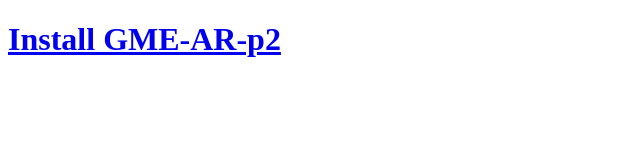
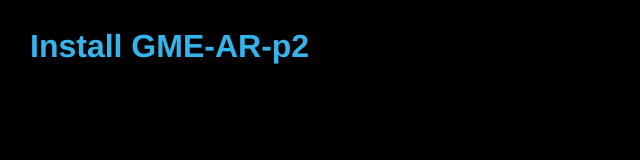
Before and after one commit to JMW-dX-LDN/gme-ar-2023-deployment, a plain HTML site: page index.html in a window 1280 px wide. Shown: the whole page, without its empty margins (0-640 px from the left). Drawn offline with Linux system fonts and the light colour scheme.

Commit message:
Add styling

```diff
--- /dev/null
+++ b/css/reset.css
@@ -0,0 +1,48 @@
+/* http://meyerweb.com/eric/tools/css/reset/
+   v2.0 | 20110126
+   License: none (public domain)
+*/
+
+html, body, div, span, applet, object, iframe,
+h1, h2, h3, h4, h5, h6, p, blockquote, pre,
+a, abbr, acronym, address, big, cite, code,
+del, dfn, em, img, ins, kbd, q, s, samp,
+small, strike, strong, sub, sup, tt, var,
+b, u, i, center,
+dl, dt, dd, ol, ul, li,
+fieldset, form, label, legend,
+table, caption, tbody, tfoot, thead, tr, th, td,
+article, aside, canvas, details, embed,
+figure, figcaption, footer, header, hgroup,
+menu, nav, output, ruby, section, summary,
+time, mark, audio, video {
+	margin: 0;
+	padding: 0;
+	border: 0;
+	font-size: 100%;
+	font: inherit;
+	vertical-align: baseline;
+}
+/* HTML5 display-role reset for older browsers */
+article, aside, details, figcaption, figure,
+footer, header, hgroup, menu, nav, section {
+	display: block;
+}
+body {
+	line-height: 1;
+}
+ol, ul {
+	list-style: none;
+}
+blockquote, q {
+	quotes: none;
+}
+blockquote:before, blockquote:after,
+q:before, q:after {
+	content: '';
+	content: none;
+}
+table {
+	border-collapse: collapse;
+	border-spacing: 0;
+}
--- /dev/null
+++ b/css/styles.css
@@ -0,0 +1,19 @@
+html {
+  font-family: Helvetica, Arial;
+  background-color: black;
+}
+
+a {
+  color: #34b4eb;
+  text-decoration: none;
+  font-weight: bold;
+}
+
+a:visited, a:hover {
+  color: #34b4eb;
+}
+
+.install {
+  margin: 30px;
+  font-size: 2rem;
+}
--- a/index.html
+++ b/index.html
@@ -1,30 +1,19 @@
 <!DOCTYPE html>
  <html>
  <head>
- <meta charset="UTF-8">
- <title>Install GME AR p2</title>
+   <meta charset="UTF-8">
+   <title>Install GME AR p2</title>
+
+   <link rel="stylesheet" href="css/reset.css" media="screen" />
+   <link rel="stylesheet" href="css/styles.css" media="screen" />
  </head>
 
  <body>
-   <h1>
-      <a href="itms-services://?action=download-manifest&amps;url=https://jmw-dx-ldn.github.io/gme-ar-2023-deployment/manifest.plist">
-        Install GME-AR-p2
-      </a>
-    </h1>
-
-    <!--
-   <h1>
-      <a href="itms-services://?action=download-manifest&amps;url=https://purplemass.com/jira/app.plist">
-        Install app
-      </a>
-    </h1>
-
-   <h1>
-      <a href="itms-services://?action=download-manifest&url=https://purplemass.com/jira/GME%20AR%20p2.plist">
-        Install GME AR p2
-      </a>
-    </h1>
-    -->
+    <div class="install">
+        <a href="itms-services://?action=download-manifest&amps;url=https://jmw-dx-ldn.github.io/gme-ar-2023-deployment/manifest.plist">
+          Install GME-AR-p2
+        </a>
+    </div>
  </body>
 
  </html>
```
